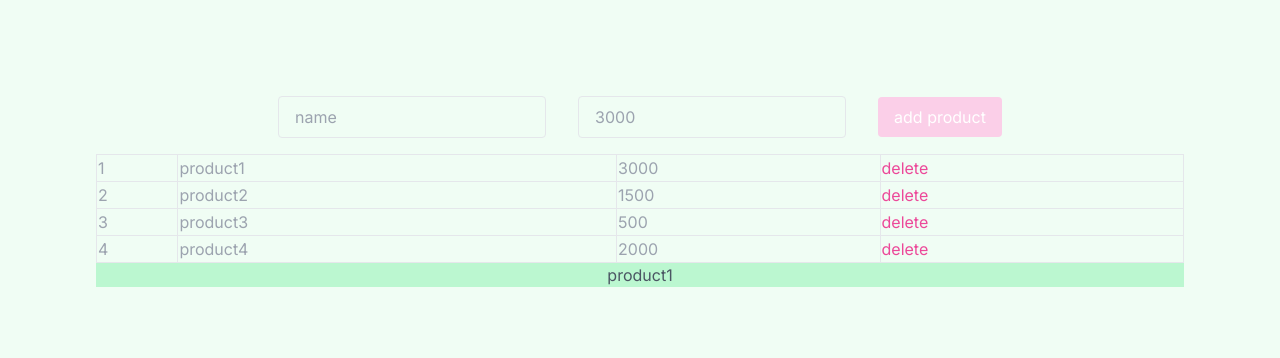
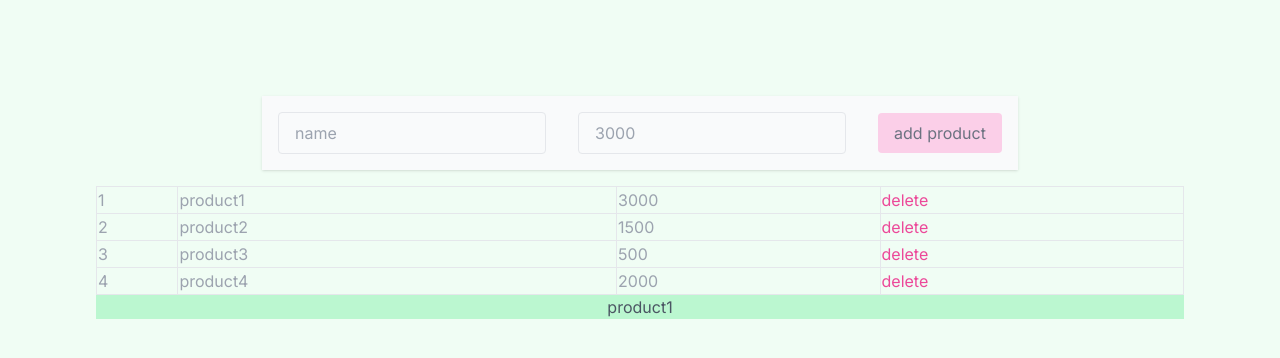
Before and after one commit to htimnak/HomeWorkNextJs, a Next.js app: page / in a window 1280 px wide. Shown: the top 358 px of the page. Built offline with nearby package versions, Linux system fonts and the light colour scheme.

Commit message:
add style to from

```diff
--- a/src/components/AddForm.tsx
+++ b/src/components/AddForm.tsx
@@ -2,10 +2,10 @@ import React from 'react';
 
 export default function AddForm(props) {
     return (
-       <form className={"mb-4"}>
+       <form className={"mb-4 p-4 bg-gray-50 shadow"}>
            <input className={"border mr-8 rounded px-4  py-2 bg-transparent hover:border-green-200 hover:shadow  focus:outline-none focus:ring focus:ring-green-200"} type={"text"} name={"name"} placeholder={"name"}/>
            <input className={"border mr-8 rounded px-4  py-2 bg-transparent hover:border-green-200  hover:shadow focus:outline-none focus:ring focus:ring-green-200"} type={"number"} name={"price"} placeholder={"3000"}/>
-           <input className={"bg-pink-200 px-4 py-2 rounded text-white hover:shadow"} type={"submit"} value={"add product"}/>
+           <input className={"bg-pink-200 px-4 py-2 rounded text-gray-500 hover:shadow"} type={"submit"} value={"add product"}/>
        </form>
     );
 }
```
